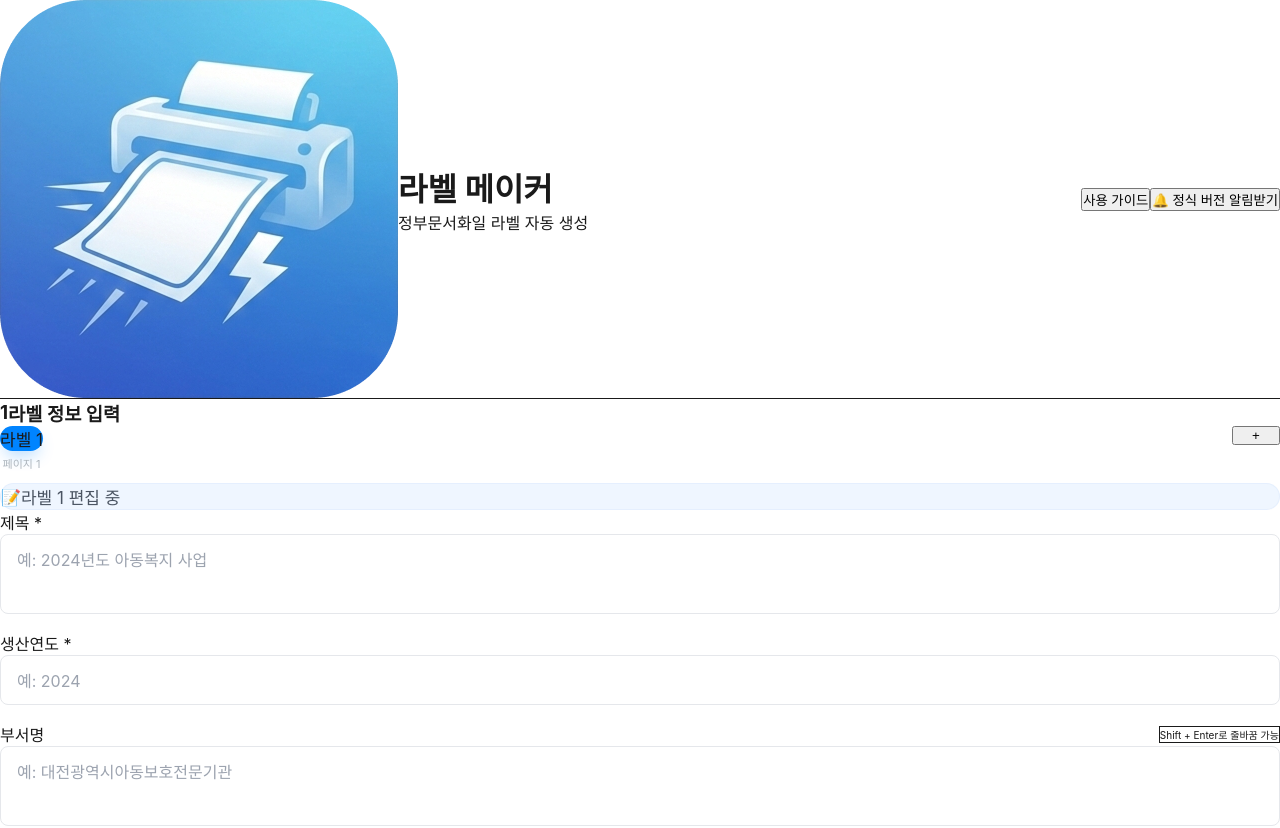
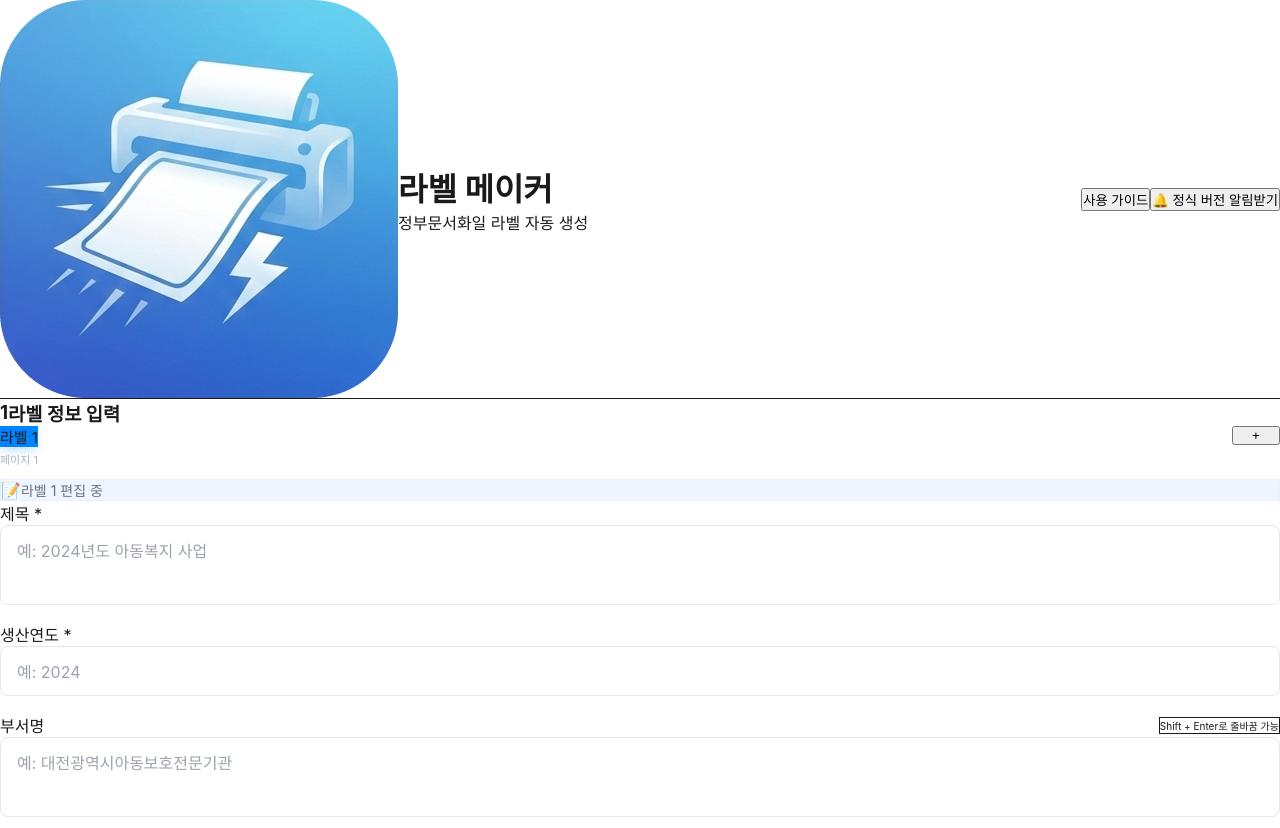
Before and after one commit to roddbstn/label_maker, a Next.js app: page / in a window 1280 px wide. Shown: the top 828 px of the page. Built offline with nearby package versions, Linux system fonts and the light colour scheme.

Commit message:
ui: refine editing status bar style and section spacing

```diff
--- a/src/components/LabelForm.tsx
+++ b/src/components/LabelForm.tsx
@@ -128,7 +128,7 @@ export default function LabelForm() {
     }
 
     return (
-        <div className="space-y-4">
+        <div className="space-y-2">
             {/* 라벨 탭 UI */}
             <div
                 style={{
@@ -161,16 +161,16 @@ export default function LabelForm() {
                                             <div
                                                 key={label.id}
                                                 className={`
-                                                    flex items-center gap-2 px-5 py-3 rounded-[1.2rem] cursor-pointer
+                                                    flex items-center gap-2 px-4 py-2.5 rounded-xl cursor-pointer
                                                     transition-all duration-200
                                                     ${isActive
-                                                        ? "bg-[#0084ff] text-white shadow-[0_8px_16px_-4px_rgba(0,132,255,0.3)]"
+                                                        ? "bg-[#0084ff] text-white shadow-[0_4px_12px_-2px_rgba(0,132,255,0.3)]"
                                                         : "bg-[#f1f3f5] text-[#495057] hover:bg-[#e9ecef]"
                                                     }
                                                 `}
                                                 onClick={() => selectLabel(labelIndex)}
                                             >
-                                                <span className="text-[17px] font-bold whitespace-nowrap">
+                                                <span className="text-[15px] font-bold whitespace-nowrap">
                                                     라벨 {label.labelNumber}
                                                 </span>
                                                 {labels.length > 1 && (
@@ -181,8 +181,8 @@ export default function LabelForm() {
                                                             removeLabel(label.id);
                                                         }}
                                                         className={`
-                                                            ml-1 w-5 h-5 flex items-center justify-center rounded-full
-                                                            transition-colors text-lg font-medium opacity-70 hover:opacity-100
+                                                            ml-1 w-4 h-4 flex items-center justify-center rounded-full
+                                                            transition-colors text-base font-medium opacity-70 hover:opacity-100
                                                         `}
                                                     >
                                                         ×
@@ -194,16 +194,30 @@ export default function LabelForm() {
                                 </div>
                                 {/* 페이지 표시 */}
                                 <div className="relative w-full mt-1">
-                                    <div className="flex items-center justify-center relative h-[24px]">
-                                        {pageLabels.length === 2 && (
-                                            <div className="absolute top-0 w-full flex items-center justify-between px-[20%]">
-                                                <div className="w-[40%] h-[12px] border-l-2 border-b-2 border-[#dee2e6] rounded-bl-lg"></div>
-                                                <div className="w-[40%] h-[12px] border-r-2 border-b-2 border-[#dee2e6] rounded-br-lg"></div>
-                                            </div>
+                                    <div className="flex items-center justify-center gap-2 px-[15%] h-[24px]">
+                                        {pageLabels.length === 2 ? (
+                                            <>
+                                                {/* 왼쪽 대괄호 */}
+                                                <div className="flex-1 h-full flex flex-col">
+                                                    <div className="h-1/2 border-l-2 border-[#dee2e6]"></div>
+                                                    <div className="border-t-2 border-[#dee2e6]"></div>
+                                                </div>
+
+                                                <span className="text-[11px] font-bold text-[#adb5bd] whitespace-nowrap">
+                                                    페이지 {pageIndex + 1}
+                                                </span>
+
+                                                {/* 오른쪽 대괄호 */}
+                                                <div className="flex-1 h-full flex flex-col">
+                                                    <div className="h-1/2 border-r-2 border-[#dee2e6]"></div>
+                                                    <div className="border-t-2 border-[#dee2e6]"></div>
+                                                </div>
+                                            </>
+                                        ) : (
+                                            <span className="text-[11px] font-bold text-[#adb5bd] whitespace-nowrap">
+                                                페이지 {pageIndex + 1}
+                                            </span>
                                         )}
-                                        <span className="text-[11px] font-bold text-[#adb5bd] z-10 mt-1">
-                                            페이지 {pageIndex + 1}
-                                        </span>
                                     </div>
                                 </div>
                             </div>
@@ -229,10 +243,10 @@ export default function LabelForm() {
             </div>
 
             {/* 현재 라벨 정보 */}
-            <div className="flex items-center justify-between px-4 py-4 rounded-[1.2rem] bg-[#eff6ff] border border-[#dbeafe]/50">
+            <div className="flex items-center justify-between px-3 py-3 rounded-xl bg-[#eff6ff] border border-[#dbeafe]/50">
                 <div className="flex items-center gap-2">
-                    <span className="text-xl">📝</span>
-                    <div className="text-[17px] font-bold text-[#4b5563]">
+                    <span className="text-lg opacity-80">📝</span>
+                    <div className="text-[14px] font-medium text-[#6b7280]">
                         라벨 {labelData.labelNumber} 편집 중
                     </div>
                 </div>
```
